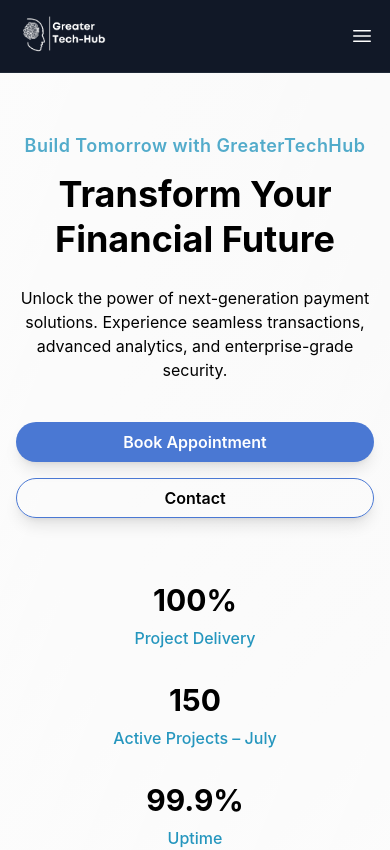
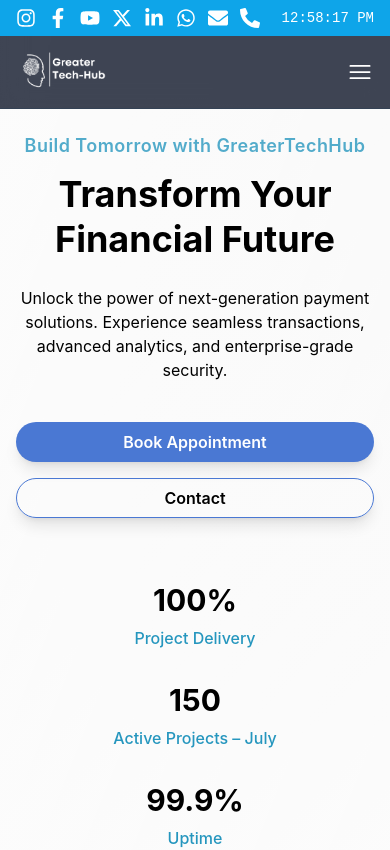
Before and after one commit to Digamberbhati/greaterTechHub.co, a Next.js app: page / in a window 390 px wide. Shown: the top 850 px of the page. Built offline with nearby package versions, Linux system fonts and the light colour scheme.

Commit message:
header footer change

```diff
--- a/components/layout/Footer.tsx
+++ b/components/layout/Footer.tsx
@@ -6,13 +6,14 @@ import {
 } from '@heroicons/react/24/outline';
 import {
   FaWhatsapp,
-  FaFacebook,
+  FaFacebookF,
   FaInstagram,
-  FaTwitter,
-  FaLinkedin,
+  FaLinkedinIn,
   FaYoutube
 } from 'react-icons/fa';
+import { FaXTwitter } from 'react-icons/fa6';
 
+// --- Data for Links ---
 const footerSections = [
   {
     title: 'Company',
@@ -28,52 +29,61 @@ const footerSections = [
     links: [
       { name: 'Privacy Policy', href: '/privacy-policy' },
       { name: 'Terms & Conditions', href: '/terms-conditions' },
-      // { name: 'Support', href: '/support' },
       { name: 'Partnership', href: '/partnership' },
       { name: 'Refer and Earn', href: '/refer-and-earn' },
     ],
   },
 ];
 
+const socialLinks = [
+    { name: 'WhatsApp', href: 'https://wa.me/919588160069', icon: FaWhatsapp },
+    { name: 'Facebook', href: 'https://facebook.com/greatertechhub', icon: FaFacebookF },
+    { name: 'Instagram', href: 'https://instagram.com/greatertechhub', icon: FaInstagram },
+    { name: 'X', href: 'https://x.com/greatertechhub', icon: FaXTwitter },
+    { name: 'LinkedIn', href: 'https://linkedin.com/company/greatertechhub', icon: FaLinkedinIn },
+    { name: 'YouTube', href: 'https://youtube.com/@greatertechhub', icon: FaYoutube },
+];
+
 export default function Footer() {
   return (
-    <footer className="bg-gray-900 text-white">
+    // Changed bg-slate-900 to bg-slate-800 to make it less dark
+    <footer className="bg-slate-800">
+      {/* --- Main Footer Content --- */}
       <div className="mx-auto max-w-7xl px-4 sm:px-6 lg:px-8 py-12">
         <div className="grid grid-cols-1 md:grid-cols-2 lg:grid-cols-4 gap-8 lg:gap-12">
+
           {/* Company Info */}
           <div className="lg:col-span-2">
-            <div className="flex items-center space-x-3 mb-6">
-              <span className="text-2xl font-bold tracking-tight text-white">
+            <h3 className="text-2xl font-bold tracking-tight text-white mb-6">
               Contact
-              </span>
-            </div>
-            <p className="text-gray-300 text-sm leading-relaxed mb-8 max-w-md">
+            </h3>
+            <p className="text-slate-300 text-sm leading-relaxed mb-8 max-w-md">
               GreaterTechHub (Worldwide with Top-Notch IT Services & BPO Services)
             </p>
 
             {/* Contact Info */}
             <div className="space-y-4">
               <div className="flex items-center space-x-3">
-                <EnvelopeIcon className="h-5 w-5 text-brand-blue flex-shrink-0" />
+                <EnvelopeIcon className="h-5 w-5 text-sky-500 flex-shrink-0" />
                 <a
                   href="mailto:info@greatertechhub.com"
-                  className="text-gray-300 hover:text-white hover:underline transition-all duration-300 text-sm"
+                  className="text-slate-300 hover:text-sky-400 transition-colors duration-300 text-sm"
                 >
                   info@greatertechhub.com
                 </a>
               </div>
               <div className="flex items-center space-x-3">
-                <PhoneIcon className="h-5 w-5 text-brand-blue flex-shrink-0" />
+                <PhoneIcon className="h-5 w-5 text-sky-500 flex-shrink-0" />
                 <a
                   href="tel:+919588160069"
-                  className="text-gray-300 hover:text-white hover:underline transition-all duration-300 text-sm"
+                  className="text-slate-300 hover:text-sky-400 transition-colors duration-300 text-sm"
                 >
                   +91 9588160069
                 </a>
               </div>
               <div className="flex items-start space-x-3">
-                <MapPinIcon className="h-5 w-5 text-brand-blue flex-shrink-0 mt-1" />
-                <div className="text-gray-300 text-sm leading-relaxed">
+                <MapPinIcon className="h-5 w-5 text-sky-500 flex-shrink-0 mt-1" />
+                <div className="text-slate-300 text-sm leading-relaxed">
                   <p>
                     3rd Floor, Krishna Palace, Ajronda Rd, Krishna Nagar, Chowk, Sector 20B, Faridabad, Haryana 121001
                   </p>
@@ -96,7 +106,7 @@ export default function Footer() {
                   <li key={link.name}>
                     <Link
                       href={link.href}
-                      className="text-gray-300 hover:text-white hover:underline transition-all duration-300 text-sm"
+                      className="text-slate-300 hover:text-sky-400 transition-colors duration-300 text-sm"
                     >
                       {link.name}
                     </Link>
@@ -106,69 +116,29 @@ export default function Footer() {
             </div>
           ))}
         </div>
+      </div>
 
-        {/* Bottom Border */}
-        <div className="border-t border-gray-700 mt-12 pt-8">
+      {/* --- Bottom Bar with sky-500 Background Color --- */}
+      <div className="bg-sky-500">
+        <div className="mx-auto max-w-7xl px-4 sm:px-6 lg:px-8 py-5">
             <div className="flex flex-col items-center md:flex-row md:justify-between gap-4">
-            <p className="text-gray-400 text-sm">
+                <p className="text-white text-sm">
                   © {new Date().getFullYear()} GreaterTechHub. All rights reserved.
                 </p>
+
                 <div className="flex space-x-4">
-              {/* Social Media Icons */}
+                  {socialLinks.map((social) => (
                      <a
-                href="https://wa.me/+919588160069"
+                      key={social.name}
+                      href={social.href}
                       target="_blank"
                       rel="noopener noreferrer"
-                className="text-gray-400 hover:text-white hover:scale-125 transition-all duration-300"
-                aria-label="WhatsApp"
+                      className="text-white hover:text-slate-200 transform hover:scale-110 transition-all duration-300"
+                      aria-label={social.name}
                     >
-                <FaWhatsapp className="h-5 w-5" />
+                      <social.icon className="h-5 w-5" />
                     </a>
-              <a
-                href="https://facebook.com/greatertechhub"
-                target="_blank"
-                rel="noopener noreferrer"
-                className="text-gray-400 hover:text-white hover:scale-125 transition-all duration-300"
-                aria-label="Facebook"
-              >
-                <FaFacebook className="h-5 w-5" />
-              </a>
-              <a
-                href="https://instagram.com/@greatertechsolutions"
-                target="_blank"
-                rel="noopener noreferrer"
-                className="text-gray-400 hover:text-white hover:scale-125 transition-all duration-300"
-                aria-label="Instagram"
-              >
-                <FaInstagram className="h-5 w-5" />
-              </a>
-              <a
-                href="https://x.com/greatertechhub"
-                target="_blank"
-                rel="noopener noreferrer"
-                className="text-gray-400 hover:text-white hover:scale-125 transition-all duration-300"
-                aria-label="X"
-              >
-                <FaTwitter className="h-5 w-5" />
-              </a>
-              <a
-                href="https://linkedin.com/company/greatertechhub"
-                target="_blank"
-                rel="noopener noreferrer"
-                className="text-gray-400 hover:text-white hover:scale-125 transition-all duration-300"
-                aria-label="LinkedIn"
-              >
-                <FaLinkedin className="h-5 w-5" />
-              </a>
-              <a
-                href="https://youtube.com/@greatertechhub"
-                target="_blank"
-                rel="noopener noreferrer"
-                className="text-gray-400 hover:text-white hover:scale-125 transition-all duration-300"
-                aria-label="YouTube"
-              >
-                <FaYoutube className="h-5 w-5" />
-              </a>
+                  ))}
                 </div>
             </div>
         </div>
--- a/components/layout/Header.tsx
+++ b/components/layout/Header.tsx
@@ -1,103 +1,203 @@
 'use client';
 
-import { useState } from 'react';
+import { useState, useEffect } from 'react';
 import Link from 'next/link';
 import Image from 'next/image';
 import { motion, AnimatePresence } from 'framer-motion';
 import { Button } from '@/components/ui/button';
 import { Bars3Icon, XMarkIcon } from '@heroicons/react/24/outline';
+import Marquee from 'react-fast-marquee';
+import { format } from 'date-fns';
+import { enUS } from 'date-fns/locale';
+import {
+    FaFacebookF,
+    FaInstagram,
+    FaWhatsapp,
+    FaYoutube,
+    FaEnvelope,
+    FaLinkedinIn,
+    FaPhoneAlt // Phone icon imported
+} from 'react-icons/fa';
+import { FaXTwitter } from 'react-icons/fa6';
 
+
+// --- Data & Configuration ---
 const navigation = [
   { name: 'Home', href: '/' },
   { name: 'About', href: '/about' },
-  { name: 'Services', href: '/services' }, // Submenu removed
+  { name: 'Services', href: '/services' },
   { name: 'Careers', href: '/careers' },
   { name: 'Blog', href: '/blog' },
   { name: 'Contact', href: '/contact' },
+];
 
+// --- Social Media Links Updated with Call ---
+const socialLinks = [
+
+    { name: 'Instagram', href: 'https://instagram.com/greatertechhub', icon: FaInstagram },
+    { name: 'Facebook', href: 'https://facebook.com/greatertechhub', icon: FaFacebookF },
+    { name: 'YouTube', href: 'https://youtube.com/@greatertechhub', icon: FaYoutube },
+    { name: 'X', href: 'https://x.com/greatertechhub', icon: FaXTwitter },
+    { name: 'LinkedIn', href: 'https://linkedin.com/company/greatertechhub', icon: FaLinkedinIn },
+    { name: 'WhatsApp', href: 'https://wa.me/919588160069', icon: FaWhatsapp },
+    { name: 'Email', href: 'mailto:info@yourcompany.com', icon: FaEnvelope },
+    { name: 'Call', href: 'tel:+919588160069', icon: FaPhoneAlt }, // <-- Call link added
 ];
+
+// --- Framer Motion Variants ---
+const menuVariants = {
+  hidden: { x: '100%', opacity: 0 },
+  visible: { x: 0, opacity: 1, transition: { type: 'tween', ease: 'circOut' } },
+  exit: { x: '100%', opacity: 0, transition: { type: 'tween', ease: 'circIn' } },
+};
+
+const backdropVariants = {
+  hidden: { opacity: 0 },
+  visible: { opacity: 1 },
+  exit: { opacity: 0 },
+};
+
 
 export default function Header() {
   const [mobileMenuOpen, setMobileMenuOpen] = useState(false);
+  const [currentTime, setCurrentTime] = useState('');
 
+  // --- Logic Hooks ---
+  useEffect(() => {
+    const updateTime = () => {
+      setCurrentTime(format(new Date(), 'hh:mm:ss a', { locale: enUS }));
+    };
+
+    updateTime();
+    const timer = setInterval(updateTime, 1000);
+    return () => clearInterval(timer);
+  }, []);
+
+  useEffect(() => {
+    if (mobileMenuOpen) {
+      document.body.style.overflow = 'hidden';
+    } else {
+      document.body.style.overflow = 'unset';
+    }
+    return () => {
+      document.body.style.overflow = 'unset';
+    };
+  }, [mobileMenuOpen]);
+
+  // --- Render ---
   return (
-    <header
-      className="fixed top-0 left-0 right-0 z-50 bg-[#111827] border-b border-gray-800 transition-all duration-300"
+    <header className="fixed top-0 left-0 right-0 z-50 bg-slate-900/80 backdrop-blur-md transition-all duration-300">
+      {/* Top Announcement Bar */}
+      <div className="bg-sky-500 text-white py-2 px-4 lg:px-8 flex items-center justify-between gap-4">
+        {/* Left: Social Icons */}
+        <div className="flex items-center flex-wrap gap-x-3 sm:gap-x-4">
+             {socialLinks.map((social) => (
+              <a
+                key={social.name}
+                href={social.href}
+                target="_blank"
+                rel="noopener noreferrer"
+                className="text-white hover:text-slate-200 transition-colors duration-200"
+                aria-label={social.name}
               >
-      <nav className="mx-auto flex max-w-7xl items-center justify-between container-padding py-4 lg:py-6">
-        {/* Logo with Image */}
-        <Link href="/" className="flex items-center space-x-2">
+                <social.icon className="h-5 w-5" />
+              </a>
+            ))}
+        </div>
+
+        {/* Center: Marquee */}
+        <div className="flex-1 overflow-hidden hidden lg:block">
+            <Marquee speed={50} pauseOnHover={true} className="text-sm font-medium">
+              <span className="mx-12">✨ 20% OFF on select services! Book now and save! ✨</span>
+            </Marquee>
+        </div>
+
+        {/* Right: Time */}
+        <div className="flex items-center">
+            <span className="text-sm font-mono text-white flex-shrink-0">{currentTime}</span>
+        </div>
+      </div>
+
+      {/* Main Navigation */}
+      <nav className="mx-auto flex max-w-7xl items-center justify-between p-4 lg:px-8 border-b border-slate-700/80">
+        <div className="flex items-center">
+          <Link href="/" className="flex items-center space-x-3">
             <Image
               src="/whitelogo.png"
               alt="GreaterTechHub Logo"
               width={40}
               height={40}
-            className="h-10 w-auto"
+              className="h-10 w-auto flex-shrink-0"
               priority
             />
           </Link>
+        </div>
 
-        {/* Desktop Navigation */}
         <div className="hidden lg:flex lg:gap-x-8">
           {navigation.map((item) => (
             <Link
               key={item.name}
               href={item.href}
-              className="text-sm font-medium text-gray-300 hover:text-white transition-colors"
+              className="text-sm font-semibold leading-6 text-slate-200 hover:text-white transition-colors duration-200"
             >
               {item.name}
             </Link>
           ))}
         </div>
 
-        {/* CTA Button */}
+        <div className="flex items-center gap-x-4">
           <div className="hidden lg:flex">
-          <Button
-            asChild
-            className="bg-gradient-blue hover:opacity-90 text-white font-medium"
-          >
+            <Button asChild className="bg-sky-500 hover:bg-sky-600 text-white font-semibold">
               <Link href="/book">Book Appointment</Link>
             </Button>
           </div>
-
-        {/* Mobile menu button */}
           <button
             type="button"
-          className="lg:hidden"
+            className="lg:hidden z-50"
             onClick={() => setMobileMenuOpen(!mobileMenuOpen)}
           >
-          {mobileMenuOpen ? (
-            <XMarkIcon className="h-6 w-6 text-white" />
-          ) : (
-            <Bars3Icon className="h-6 w-6 text-white" />
-          )}
+            {mobileMenuOpen ? <XMarkIcon className="h-7 w-7 text-white" /> : <Bars3Icon className="h-7 w-7 text-white" />}
           </button>
+        </div>
       </nav>
 
-      {/* Mobile Navigation */}
+      {/* Mobile Menu Panel */}
       <AnimatePresence>
         {mobileMenuOpen && (
+          <>
             <motion.div
-            initial={{ opacity: 0, height: 0 }}
-            animate={{ opacity: 1, height: 'auto' }}
-            exit={{ opacity: 0, height: 0 }}
-            className="lg:hidden bg-[#111827] border-t border-gray-800"
+              variants={backdropVariants}
+              initial="hidden"
+              animate="visible"
+              exit="exit"
+              onClick={() => setMobileMenuOpen(false)}
+              className="fixed inset-0 bg-black/60 lg:hidden"
+            />
+            <motion.div
+              variants={menuVariants}
+              initial="hidden"
+              animate="visible"
+              exit="exit"
+              className="fixed top-0 right-0 h-full w-full max-w-sm bg-slate-900 p-6 lg:hidden"
             >
-            <div className="space-y-1 px-4 py-4">
+              <div className="mt-16 flow-root">
+                <div className="-my-6 divide-y divide-slate-700">
+                  <div className="space-y-2 py-6">
                     {navigation.map((item) => (
                       <Link
                         key={item.name}
                         href={item.href}
-                  className="block py-2 text-gray-300 hover:text-white font-medium"
                         onClick={() => setMobileMenuOpen(false)}
+                        className="-mx-3 block rounded-lg px-3 py-2 text-base font-semibold leading-7 text-slate-200 hover:bg-slate-800"
                       >
                         {item.name}
                       </Link>
                     ))}
-              <div className="pt-4">
+                  </div>
+                  <div className="py-6">
                     <Button
                       asChild
-                  className="w-full bg-gradient-blue hover:opacity-90 text-white"
+                      className="w-full bg-sky-500 hover:bg-sky-600 text-white font-semibold"
                     >
                       <Link href="/book" onClick={() => setMobileMenuOpen(false)}>
                         Book Appointment
@@ -105,7 +205,9 @@ export default function Header() {
                     </Button>
                   </div>
                 </div>
+              </div>
             </motion.div>
+          </>
         )}
       </AnimatePresence>
     </header>
```
Lines whose indentation alone changed are shown as unchanged.
